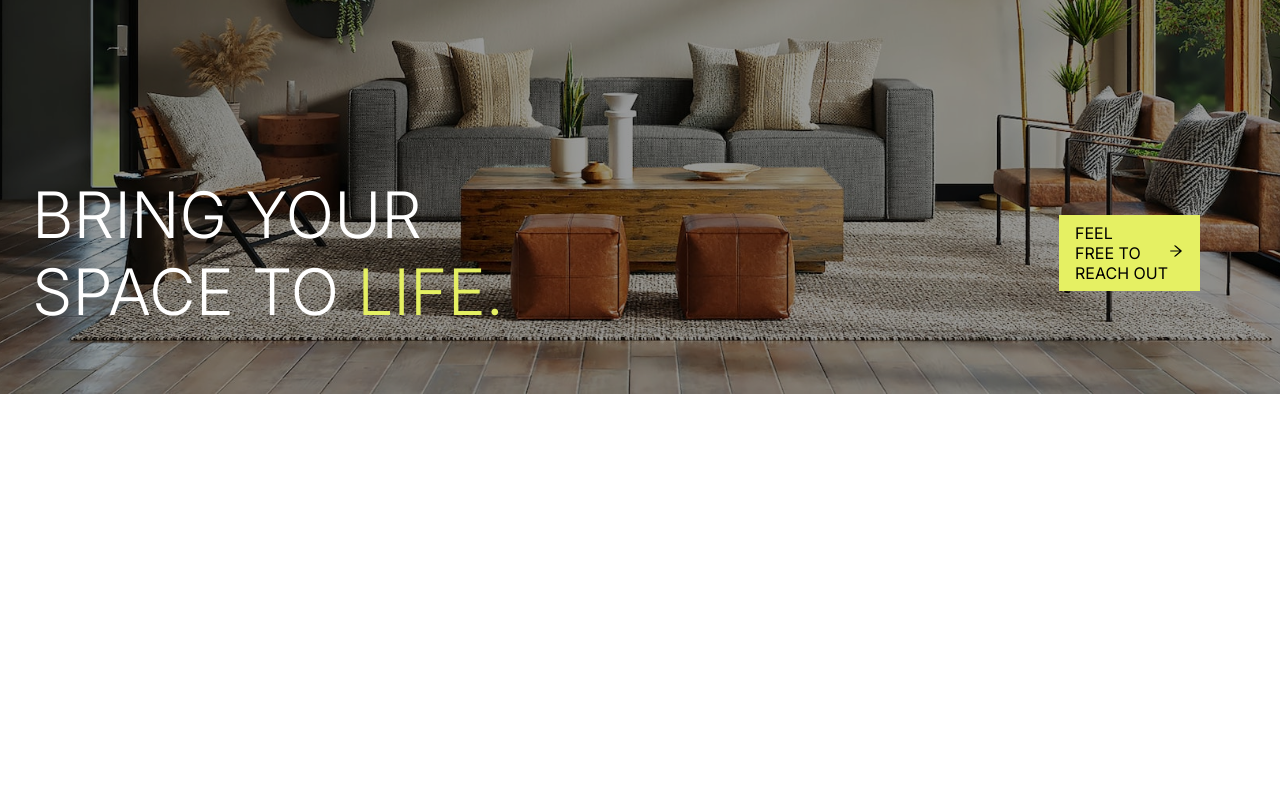
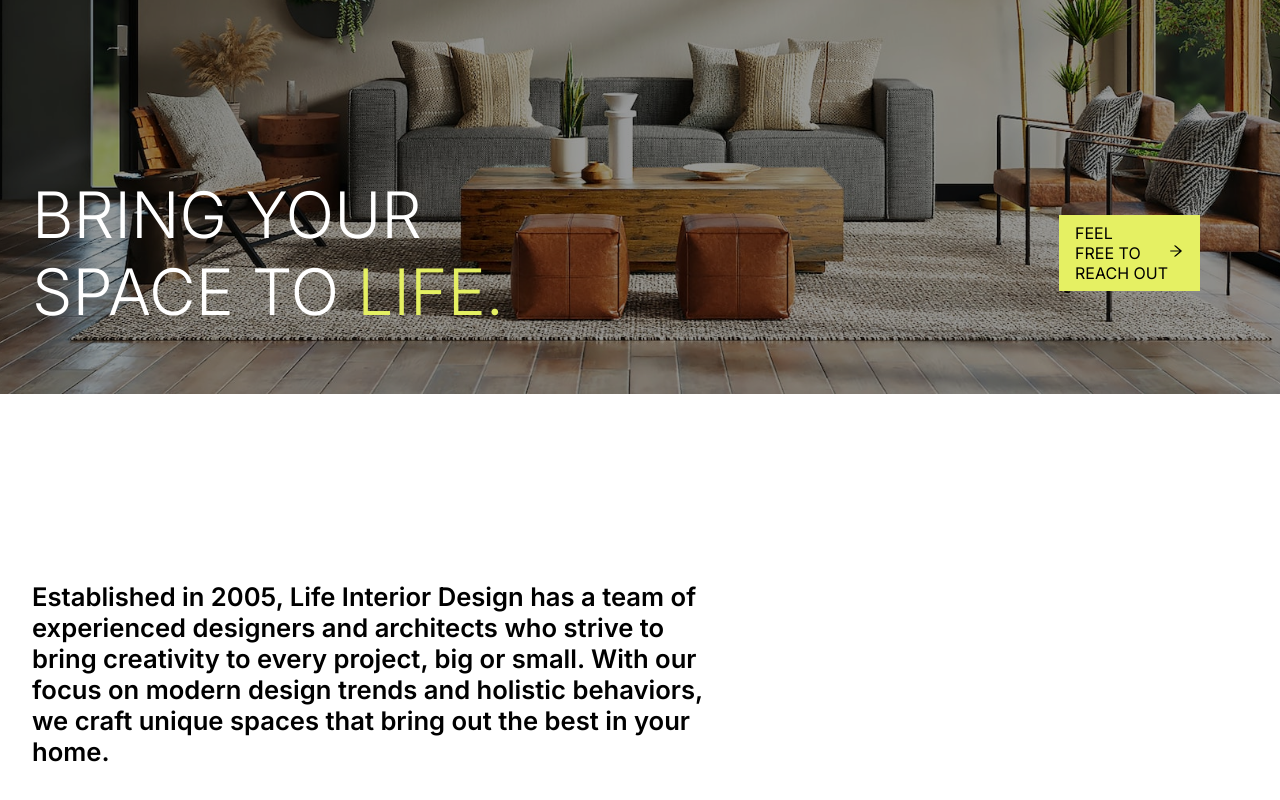
Before and after one commit to kidusfmariam/life-design, a React (Vite) app: page / in a window 1280 px wide. Shown: the part 406-1206 px from the top of the page. Before the commit the page ends 800 px from the top, so only its background shows below. Built offline with nearby package versions, Linux system fonts and the light colour scheme.

Commit message:
Bio Section Completed

```diff
--- a/index.html
+++ b/index.html
@@ -2,7 +2,7 @@
 <html lang="en">
   <head>
     <meta charset="UTF-8" />
-    <link rel="icon" type="image/svg+xml" href="/vite.svg" />
+    <link rel="icon" type="image/png" href="/favicon-16x16.png" />
     <link rel="preconnect" href="https://fonts.googleapis.com" />
     <link rel="preconnect" href="https://fonts.gstatic.com" crossorigin />
     <link
--- /dev/null
+++ b/src/Components/Bio/Bio.css
@@ -0,0 +1,33 @@
+.bio-container{
+    max-width: 100vw;
+    height: 70vh;
+    display: flex;
+    align-items: center;
+}
+.bio-wrapper{
+    width: 95%;
+    margin: auto;
+}
+.bio-p{
+    font-size: clamp(1.4rem, 2vw, 7rem);
+    width: 55.5%;
+    font-weight: 600;
+    position: relative;
+}
+/* .bio-p::after{
+    content: "LIFE.";
+    position: absolute;
+    bottom: -30%;
+    right: -65%;
+    font-weight: 400;
+    font-size: 20vw;
+    z-index: -1;
+    color: #E5F063;
+    opacity: 30%;
+} */
+
+@media screen and (max-width: 500px) {
+    .bio-p{
+        width: 90%;
+    }
+}
--- /dev/null
+++ b/src/Components/Bio/Bio.jsx
@@ -0,0 +1,18 @@
+import './Bio.css'
+import { motion } from 'framer-motion'
+const Bio = () => {
+  return (
+    <div className='bio-container'>
+      <div className="bio-wrapper">
+        <motion.p
+            initial={{opacity: 0}}
+            whileInView={{opacity: 1}}
+            transition={{duration: .5, delay: 0.4}}
+            viewport={{once: true}}
+        className='bio-p'>Established in 2005, Life Interior Design has a team of experienced designers and architects who strive to bring creativity to every project, big or small. With our focus on modern design trends and holistic behaviors, we craft unique spaces that bring out the best in your home. </motion.p>
+      </div>
+    </div>
+  )
+}
+
+export default Bio
--- a/src/Components/Hero/Hero.css
+++ b/src/Components/Hero/Hero.css
@@ -26,7 +26,7 @@
     flex-wrap: wrap;
 }
 .hero-content h1{
-    font-size: clamp(4rem, 4vw, 10rem);
+    font-size: clamp(3rem, 5vw, 10rem);
     color: #fff;
     font-weight: 300;
     text-transform: uppercase;
--- a/src/Components/Navbar/Navbar.jsx
+++ b/src/Components/Navbar/Navbar.jsx
@@ -10,7 +10,7 @@ const Navbar = () => {
     <motion.nav
       initial={{top: "-100%"}}
       animate={{top: 0}}
-      transition={{duration: 1.5, delay: 2.5}}
+      transition={{duration: 2, delay: 2}}
     >
       <div className='nav-wrapper'>
         <div className='logo'>
--- a/src/Pages/Home.jsx
+++ b/src/Pages/Home.jsx
@@ -1,9 +1,11 @@
 import React from 'react'
 import Hero from '../Components/Hero/Hero'
+import Bio from '../Components/Bio/Bio'
 const Home = () => {
   return (
     <>
       <Hero/>
+      <Bio/>
     </>
   )
 }
--- a/src/index.css
+++ b/src/index.css
@@ -6,11 +6,13 @@
 }
 body{
   font-family: 'Inter', sans-serif;
+  overflow-x: hidden;
 }
 img{
   width: 100%;
   height: 100%;
   object-fit: cover;
+
 }
 .yellow{
   color: #E5F063;
```
Also changed, not shown: public/favicon-16x16.png (added), public/favicon.png (added).
